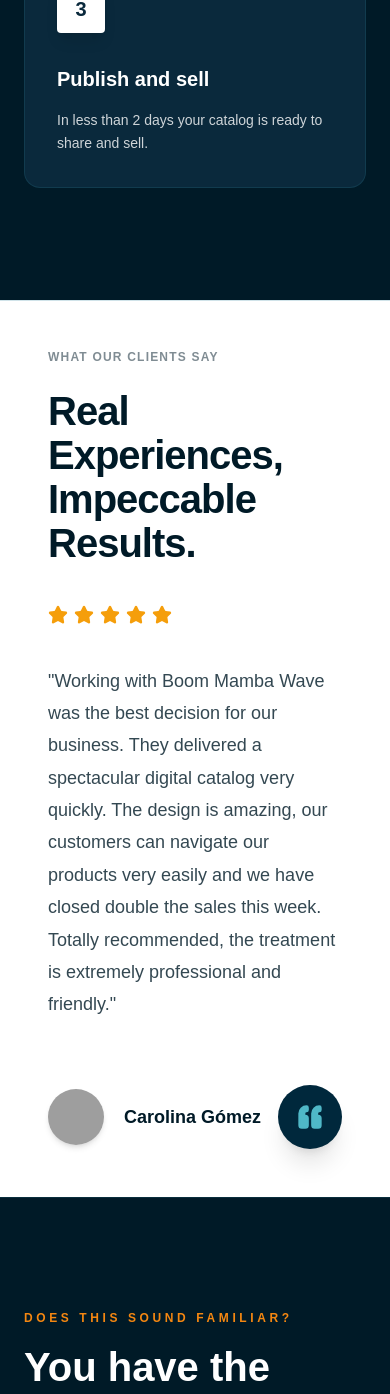
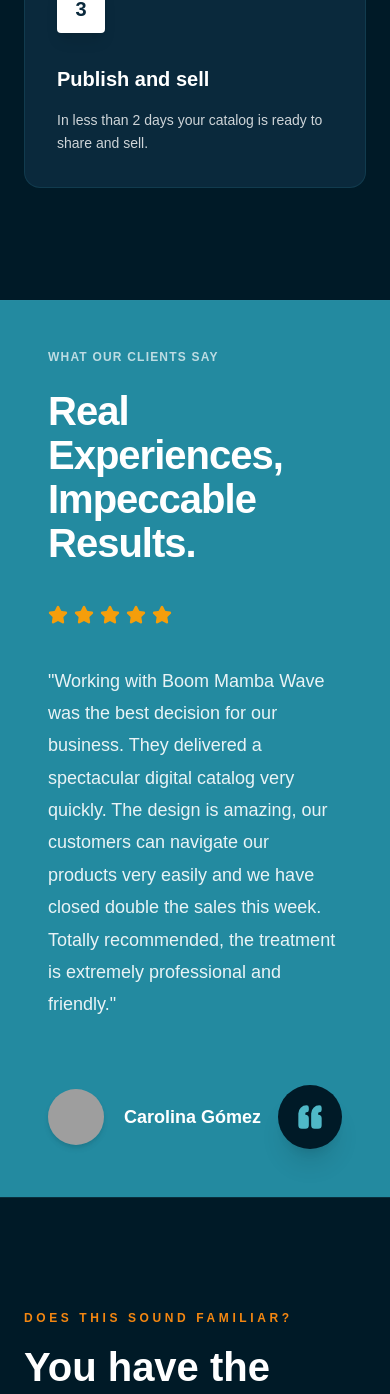
Before and after one commit to 482400494/mambawave, a React (Vite) app: page / in a window 390 px wide. Shown: the part 3626-5020 px from the top of the page. Built offline with nearby package versions, Linux system fonts and the light colour scheme; grey boxes are pictures that could not be loaded.

Commit message:
Replace white section backgrounds with requested #238AA0 cyan and invert text colors

```diff
--- a/src/app/App.tsx
+++ b/src/app/App.tsx
@@ -127,7 +127,7 @@
       </div>
 
       {/* PROJECTS */}
-      <section id="templates" className="py-28 px-6 md:px-12 relative z-10 bg-white text-[#001a27]">
+      <section id="templates" className="py-28 px-6 md:px-12 relative z-10 bg-[#238AA0] text-white">
         <div className="max-w-screen-xl mx-auto">
           <div className="flex flex-col md:flex-row md:items-end justify-between mb-14 gap-6">
           <div>
@@ -152,8 +152,8 @@
                 onClick={() => setActiveFilter(f)}
                 className={`px-4 py-1.5 text-xs tracking-widest uppercase border transition-all duration-200 ${
                   activeFilter === f
-                    ? "bg-foreground text-background border-foreground"
-                    : "border-border text-foreground/50 hover:border-foreground hover:text-foreground"
+                    ? "bg-white text-[#238AA0] border-white"
+                    : "border-white/30 text-white/70 hover:border-white hover:text-white"
                 }`}
               >
                 {t.projects.filters[f as keyof typeof t.projects.filters] || f}
@@ -178,7 +178,7 @@
         </div>
 
         {filtered.length === 0 && (
-          <div className="py-24 text-center text-[#001a27]/30 text-sm tracking-widest uppercase">
+          <div className="py-24 text-center text-white/40 text-sm tracking-widest uppercase">
             {t.projects.empty}
           </div>
         )}
@@ -214,14 +214,14 @@
       </section>
 
       {/* TESTIMONIALS */}
-      <section id="testimonials" className="bg-[#f2f6f9] text-[#001a27] relative z-10 border-t border-border/10">
+      <section id="testimonials" className="bg-[#238AA0] text-white relative z-10 border-t border-border/10">
         <div className="max-w-[1600px] mx-auto grid md:grid-cols-2">
           {/* Left Column */}
-          <div className="p-12 md:p-24 flex flex-col justify-center relative bg-white md:bg-transparent">
-            <p className="text-xs font-black uppercase tracking-widest text-[#001a27]/50 mb-6">
+          <div className="p-12 md:p-24 flex flex-col justify-center relative bg-[#238AA0] md:bg-transparent">
+            <p className="text-xs font-black uppercase tracking-widest text-white/70 mb-6">
               {t.testimonials.subtitle}
             </p>
-            <h2 className="text-[clamp(2.5rem,4vw,4rem)] font-black text-[#001a27] mb-10 leading-[1.1] tracking-tight">
+            <h2 className="text-[clamp(2.5rem,4vw,4rem)] font-black text-white mb-10 leading-[1.1] tracking-tight">
               {t.testimonials.title}
             </h2>
 
@@ -234,16 +234,16 @@
               <Star size={20} fill="currentColor" color="currentColor" />
             </div>
 
-            <p className="text-lg md:text-xl text-[#001a27]/80 leading-[1.8] mb-16 font-medium max-w-xl">
+            <p className="text-lg md:text-xl text-white/90 leading-[1.8] mb-16 font-medium max-w-xl">
               "{t.testimonials.quote}"
             </p>
 
             <div className="flex items-center justify-between mt-auto">
               <div className="flex items-center gap-5">
                 <img src="https://images.unsplash.com/photo-1494790108377-be9c29b29330?w=150&h=150&fit=crop&auto=format" alt="Client" className="w-14 h-14 rounded-full object-cover shadow-md" />
-                <span className="font-bold text-lg text-[#001a27]">{t.testimonials.author}</span>
+                <span className="font-bold text-lg text-white">{t.testimonials.author}</span>
               </div>
-              <div className="w-16 h-16 bg-[#00283c] rounded-full flex items-center justify-center shadow-xl flex-shrink-0">
+              <div className="w-16 h-16 bg-[#001a27] rounded-full flex items-center justify-center shadow-xl flex-shrink-0">
                  <Quote size={28} color="#4FB8C7" fill="#4FB8C7" className="rotate-180" />
               </div>
             </div>
```
